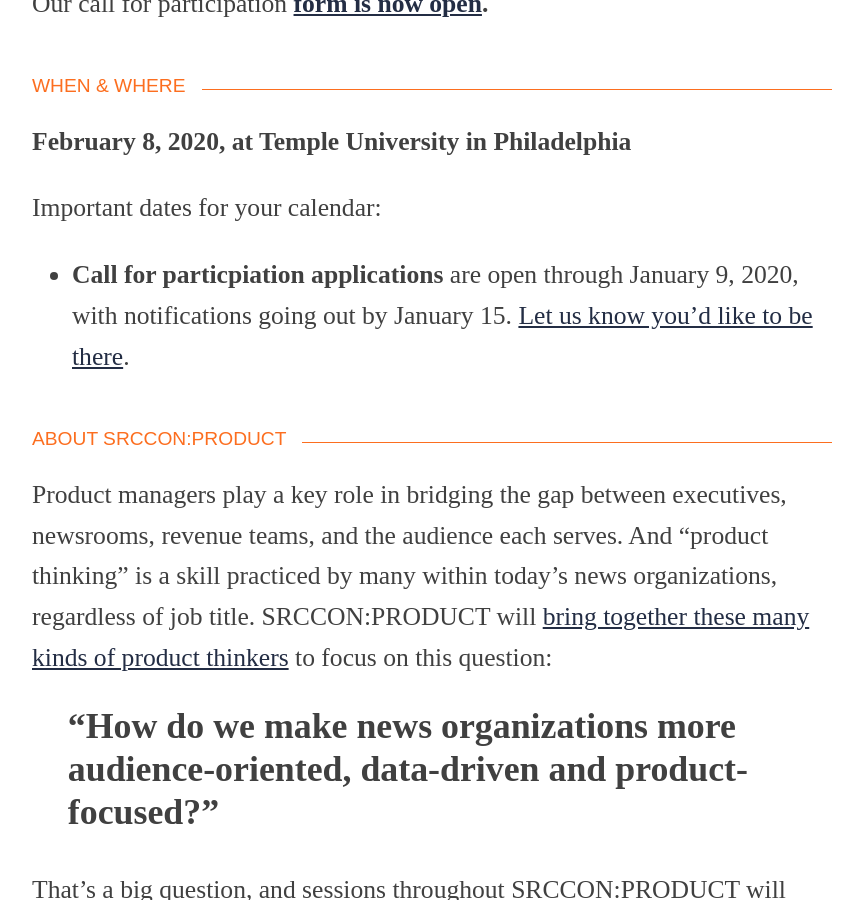
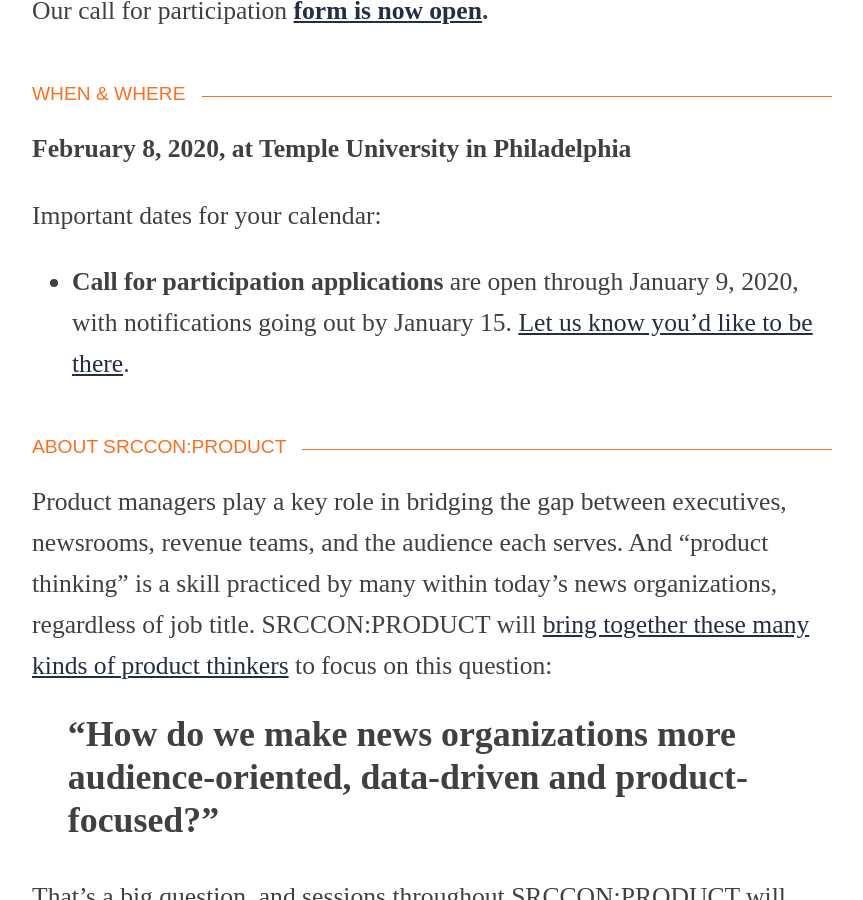
Before and after one commit to OpenNews/srccon-product, a Jekyll site: the page built from homepage.md, in a window 1280 px wide and 900 px high, scrolled down 812 px. Shown: the whole window, without its empty margins (208-1071 px from the left). Built offline with Jekyll 4.4.1, drawn with Linux system fonts in a browser that asks for light colours.

Commit message:
fix typo

```diff
--- a/homepage.md
+++ b/homepage.md
@@ -7,8 +7,9 @@
 
 <div class="page-intro">
     <p class="big-type">A participant-led, interactive conference for 150 product thinkers: the first event by, for, and about product and news.</p>
-    <p>If you&rsquo;d like to get involved, get in touch!<span class="contact-options"> <a href="https://twitter.com/srccon">Twitter</a> / <a href="mailto:srccon@opennews.org">Email</a> / <a href="https://bit.ly/ProductThinkers">Newsletter</a></span></p>
 </div>
+
+<p>If you&rsquo;d like to get involved, get in touch!<span class="contact-options"> <a href="https://twitter.com/srccon">Twitter</a> / <a href="mailto:srccon@opennews.org">Email</a> / <a href="https://bit.ly/ProductThinkers">Newsletter</a></span></p>
 
 Our call for participation **[form is now open](/participation/form).**
 
@@ -18,7 +19,7 @@
 
 Important dates for your calendar:
 
-* **Call for particpiation applications** are open through January 9, 2020, with notifications going out by January 15. [Let us know you'd like to be there](/participation/form).
+* **Call for participation applications** are open through January 9, 2020, with notifications going out by January 15. [Let us know you'd like to be there](/participation/form).
 
 <div class="page-divider"><span>About SRCCON:PRODUCT</span></div>
 
```
